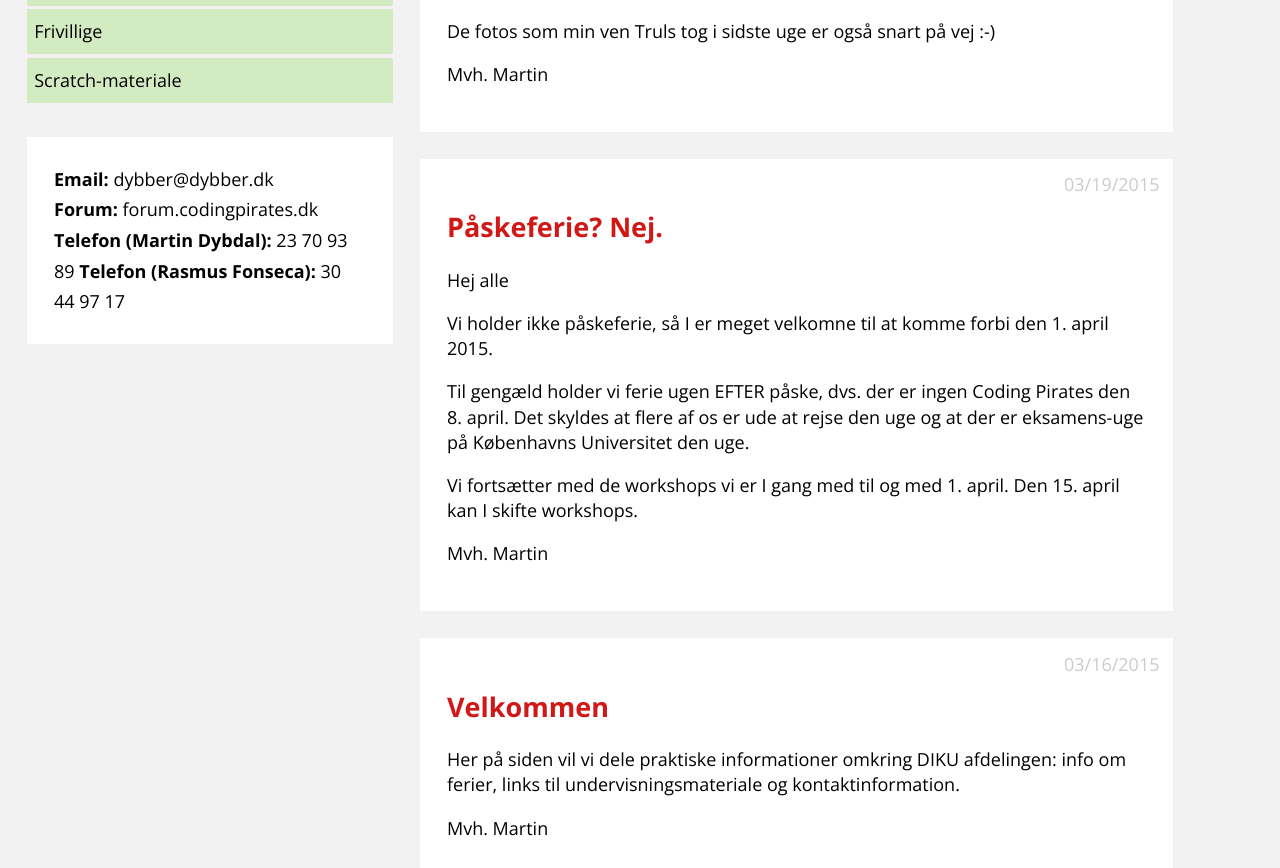
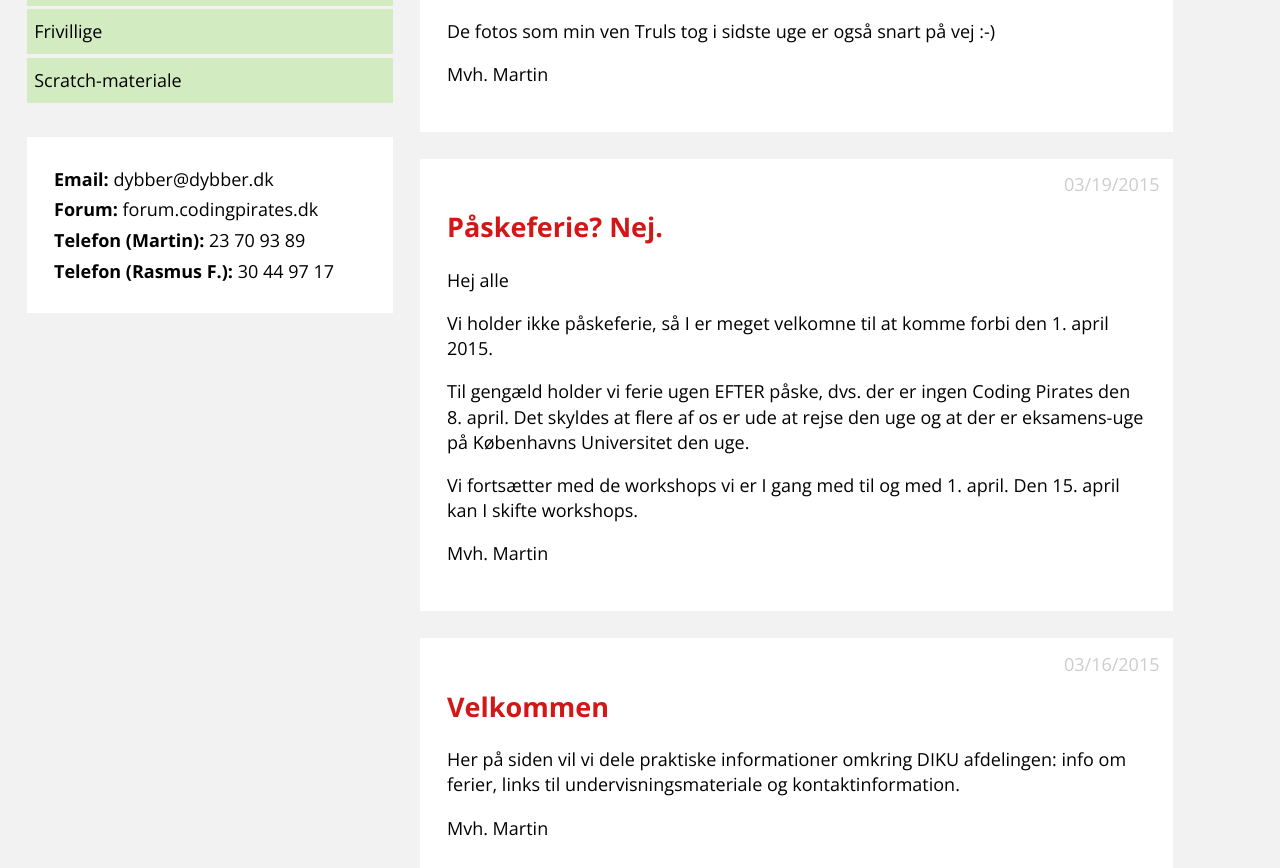
Before and after one commit to dybber/diku.codingpirates.dk, a Jekyll site: the page built from src/index.html, in a window 1280 px wide and 900 px high, scrolled down 620 px, cut to the strip 32-900 px from the top of the window. Built offline with Jekyll 4.4.1, drawn with Linux system fonts in a browser that asks for light colours; Markdown is read by kramdown in place of the engine named in the settings.

Commit message:
Forkort navne i sidebar

```diff
--- a/src/_layouts/default.html
+++ b/src/_layouts/default.html
@@ -45,9 +45,9 @@
 
         <div class="module color3">
             <strong>Email:</strong> <a href="mailto:{{ site.email }}">{{ site.email }}</a><br />
-            <strong>Forum:</strong> <a href="http://forum.codingpirates.dk">forum.codingpirates.dk</a>
-            <strong>Telefon (Martin Dybdal):</strong> 23 70 93 89
-            <strong>Telefon (Rasmus Fonseca):</strong> 30 44 97 17
+            <strong>Forum:</strong> <a href="http://forum.codingpirates.dk">forum.codingpirates.dk</a><br />
+            <strong>Telefon (Martin):</strong> 23 70 93 89<br />
+            <strong>Telefon (Rasmus F.):</strong> 30 44 97 17
             <!-- github/{{ site.github }}<br> -->
             <!-- twitter/{{ site.twitter }}<br> -->
         </div>
```
